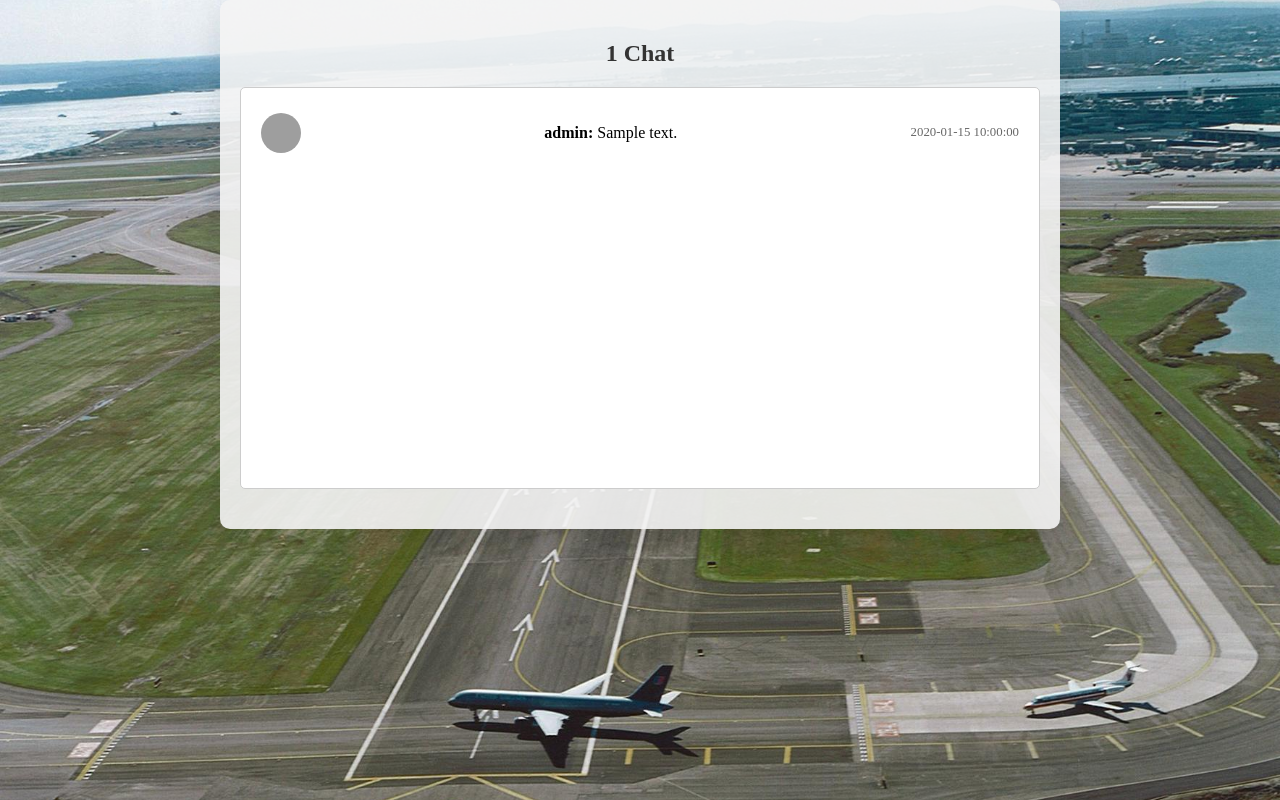
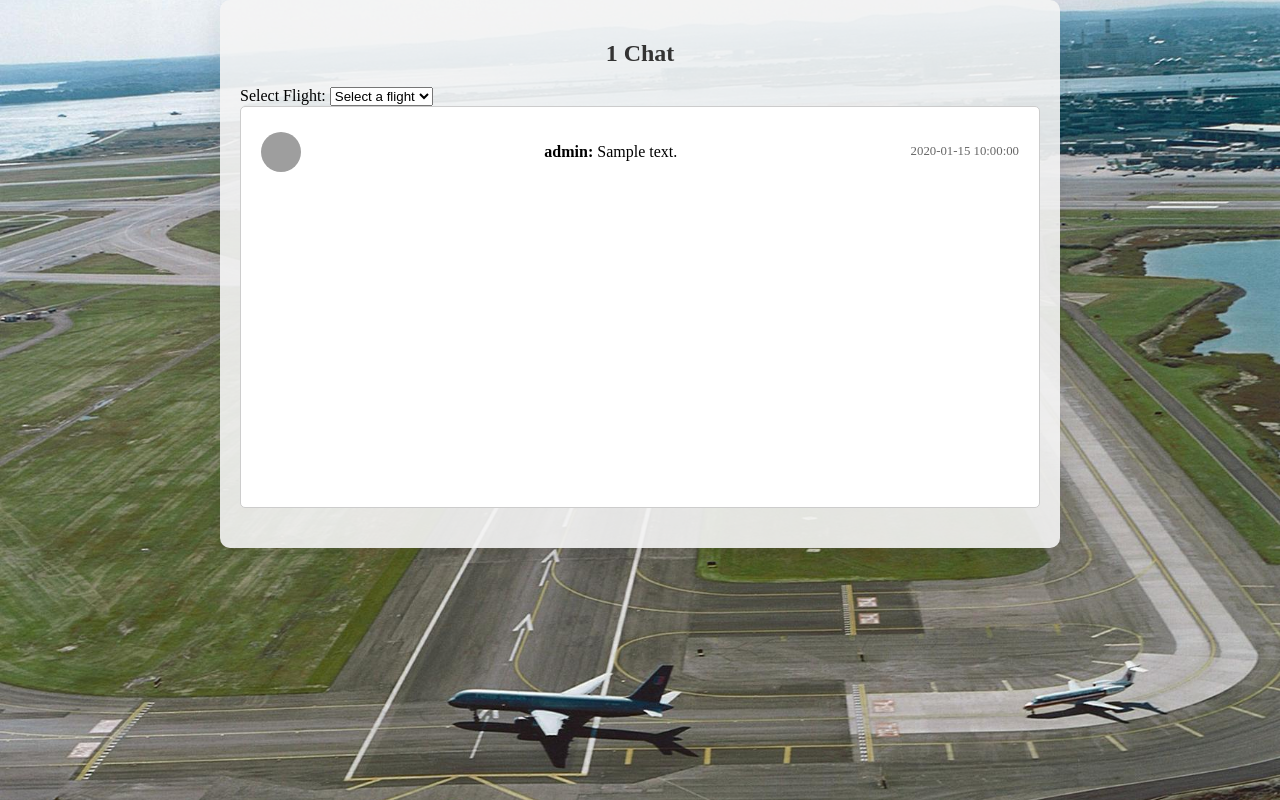
Before and after one commit to Ghostgmyt/TT4L-12, a Flask app: page /chat/1 in a window 1280 px wide. Run offline with Flask 3, Linux system fonts and the light colour scheme; data comes from the database, SQL or seed files in the repository; tables that the repository leaves empty hold one stand-in row (values such as "Sample post"); some libraries are stand-ins or nearby versions; grey boxes are pictures that could not be loaded.

Commit message:
Add files via upload

```diff
--- a/Templates/chat.html
+++ b/Templates/chat.html
@@ -10,8 +10,16 @@
     <div class="background"></div>
     <div class="container">
         <h2>{{ role }} Chat</h2>
-        <div id="chat-box" class="chat-box">
+        <div>
+            <label for="flight-select">Select Flight:</label>
+            <select id="flight-select" onchange="loadChat()">
+                <option value="" disabled selected>Select a flight</option>
+                {% for flight in flights %}
+                <option value="{{ flight[2] }}">{{ flight[2] }}</option>
+                {% endfor %}
+            </select>
         </div>
+        <div id="chat-box" class="chat-box"></div>
         <div class="input-box">
             {% if role == 'Pilot' %}
             <input type="text" id="pilot-message" name="message">
@@ -22,19 +30,18 @@
                 <button class="category-button" onclick="showInstructions('Emergencies')">Emergencies</button>
                 <button class="category-button" onclick="showInstructions('Miscellaneous')">Miscellaneous</button>
             </div>
-            <div id="instruction-container" class="hidden">
-            </div>
+            <div id="instruction-container" class="hidden"></div>
             {% elif role == 'ATC' %}
             <input type="text" id="atc-message" name="message">
             <button onclick="sendMessage('ATC')">Send</button>
+            {% elif role == 'admin' %}
+            <input type="text" id="admin-message" name="message">
+            <button onclick="sendMessage('admin')">Send</button>
             {% endif %}
         </div>
     </div>
 
     <script src="https://cdnjs.cloudflare.com/ajax/libs/socket.io/4.0.1/socket.io.js"></script>
-</body>
-</html>
-
     <script>
         const socket = io();
         const instructionMap = {
@@ -61,17 +68,37 @@
             ]
         };
 
+        function loadChat() {
+            const flightNumber = document.getElementById('flight-select').value;
+            fetch(`/fetch_messages?flight_number=${flightNumber}`)
+                .then(response => response.json())
+                .then(data => {
+                    const chatBox = document.getElementById("chat-box");
+                    chatBox.innerHTML = "";
+                    data.forEach(msg => {
+                        addMessageToUI({
+                            id: msg.id,
+                            role: msg.role,
+                            message: msg.message,
+                            timestamp: msg.timestamp,
+                            accepted: msg.accepted
+                        });
+                    });
+                });
+        }
+
         function sendMessage(role) {
-        const message = role === 'Pilot' ? document.getElementById('pilot-message').value : document.getElementById('atc-message').value;
+            const flightNumber = document.getElementById('flight-select').value;
+            const message = role === 'Pilot' ? document.getElementById('pilot-message').value : document.getElementById(`${role.toLowerCase()}-message`).value;
             socket.emit('send_message', {
                 role: role,
                 message: message,
-            instruction: message
+                flight_number: flightNumber
             });
             if (role === 'Pilot') {
                 document.getElementById('pilot-message').value = '';
             } else {
-            document.getElementById('atc-message').value = '';
+                document.getElementById(`${role.toLowerCase()}-message`).value = '';
             }
         }
 
@@ -86,7 +113,6 @@
                 </div>
                 <div class="timestamp">${data.timestamp}</div>
             `;
-
             if (data.role === 'Pilot' && '{{ role }}' === 'ATC' && !data.accepted) {
                 const acceptButton = document.createElement('button');
                 acceptButton.classList.add('accept-button');
@@ -94,32 +120,12 @@
                 acceptButton.onclick = () => acceptMessage(data.id);
                 messageElement.appendChild(acceptButton);
             }
-
             document.getElementById('chat-box').appendChild(messageElement);
             document.getElementById('chat-box').scrollTop = document.getElementById('chat-box').scrollHeight;
         }
 
         function acceptMessage(messageId) {
             socket.emit('accept_message', messageId);
-    }
-
-    function fetchMessages() {
-        fetch("{{ url_for('fetch_messages') }}")
-            .then(response => response.json())
-            .then(data => {
-                const chatBox = document.getElementById("chat-box");
-                chatBox.innerHTML = "";
-                data.forEach(msg => {
-                    addMessageToUI({
-                        id: msg.id,
-                        role: msg.role,
-                        message: msg.message,
-                        timestamp: msg.timestamp,
-                        accepted: msg.accepted
-                    });
-                });
-                scrollToBottom();
-            });
         }
 
         function showInstructions(category) {
@@ -153,12 +159,11 @@
         function showCategories() {
             const categoryContainer = document.getElementById('category-container');
             const instructionContainer = document.getElementById('instruction-container');
-
             categoryContainer.classList.remove('hidden');
             instructionContainer.classList.add('hidden');
         }
 
-    setInterval(fetchMessages, 1000);
+        setInterval(loadChat, 1000);
     </script>
 </body>
 </html>
```
Also changed, not shown: Templates/assign.html (+4 -3 lines), Templates/admin.html (line endings or trailing spaces), Templates/admin_home.html (line endings or trailing spaces), Templates/atcontrol.html (line endings or trailing spaces), Templates/edit_flight.html (line endings or trailing spaces), Templates/flights.html (line endings or trailing spaces), Templates/home.html (line endings or trailing spaces), Templates/login.html (line endings or trailing spaces), Templates/my_flights.html (line endings or trailing spaces), Templates/pilot.html (line endings or trailing spaces). Lines whose indentation alone changed are shown as unchanged.
